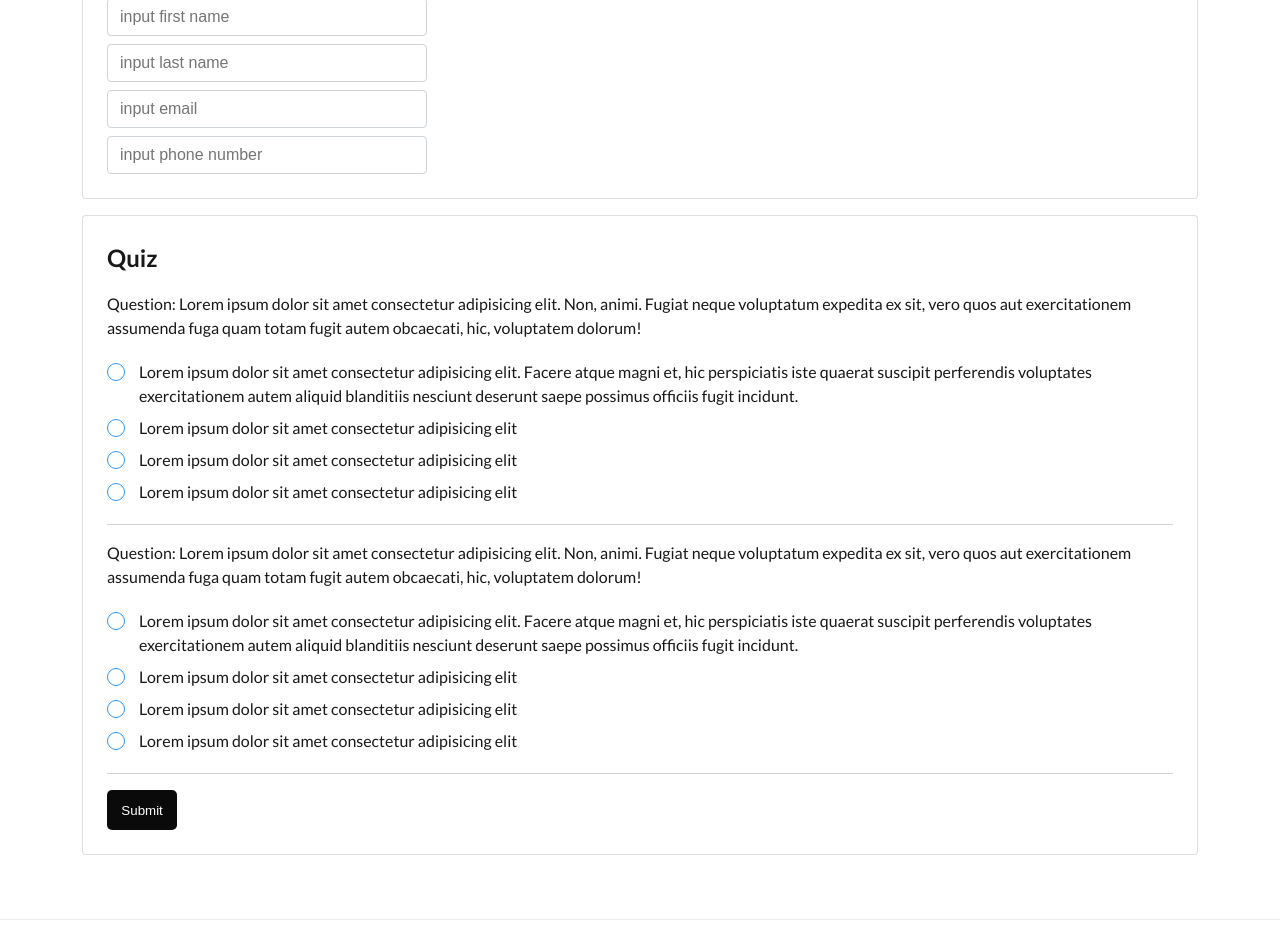
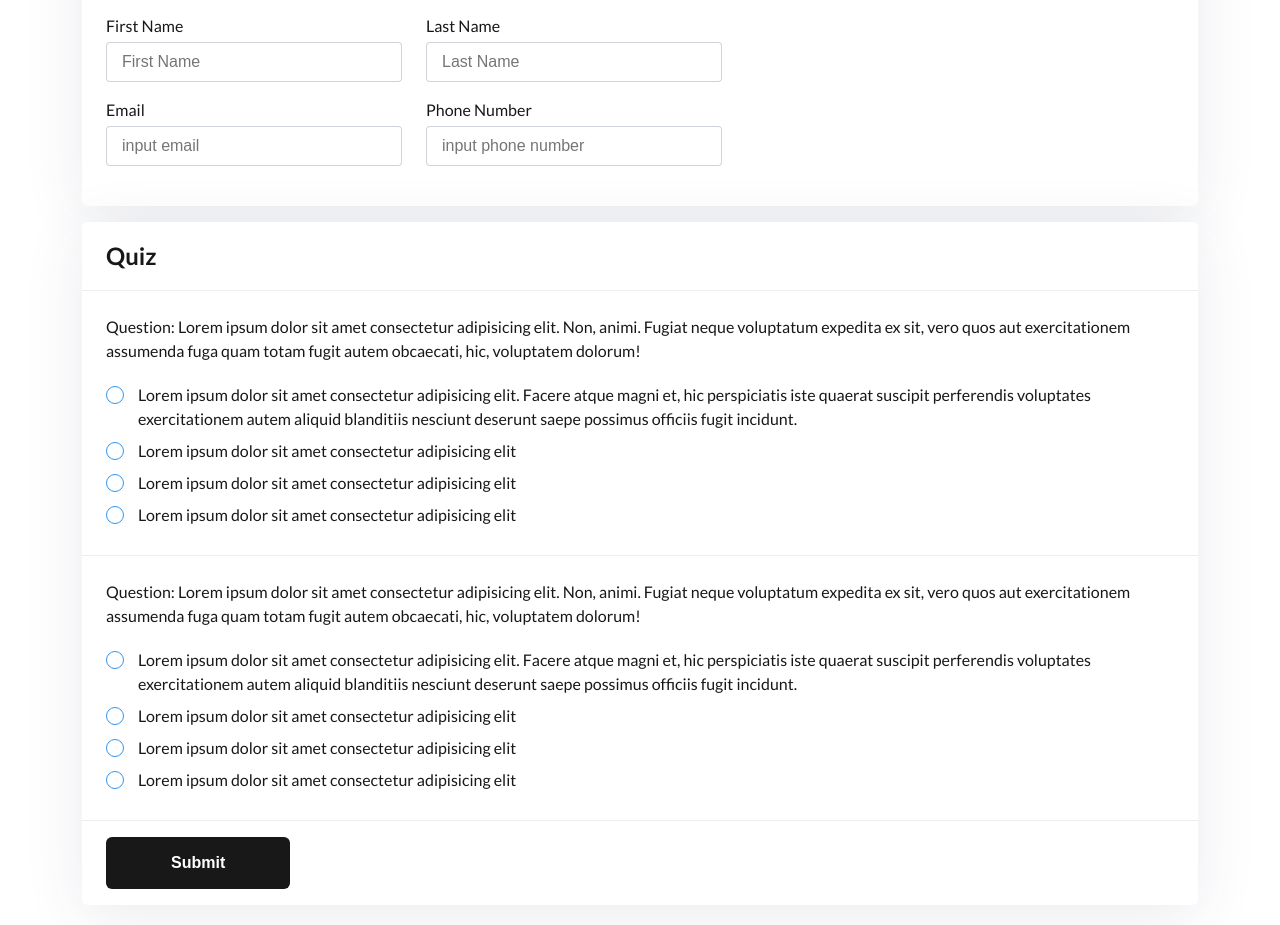
Before and after one commit to ahsansandiah/kpk-quiz, a plain HTML site: page quiz.html in a window 1280 px wide. Shown: the part 1450-2375 px from the top of the page. Drawn offline with Linux system fonts and the light colour scheme.

Commit message:
feat: update quiz form

```diff
--- a/quiz.html
+++ b/quiz.html
@@ -79,19 +79,41 @@
         </div>
 
         <form action="/thankyou.html" method="GET">
-            <div class="form-content-wrapper form-personal">
-                <h4>Your Profile</h4>
+            <div class="card form-personal">
+                <div class="card__header">
+                    <h4>Your Profile</h4>
+                </div>
 
-                <input class="form-input" type="text" name="firstName" placeholder="input first name">
-                <input class="form-input" type="text" name="lastName" placeholder="input last name">
-                <input class="form-input" type="email" name="email" placeholder="input email">
-                <input class="form-input" type="tel" name="phoneNumber" placeholder="input phone number">
+                <div class="card__content form-personal__content">
+                    <div class="row">
+                        <div class="form-field col-12 col-md-6">
+                            <label for="firstName" class="form-label">First Name</label>
+                            <input class="form-input" type="text" name="firstName" placeholder="First Name" required>
+                        </div>
+                        <div class="form-field col-12 col-md-6">
+                            <label for="lastName" class="form-label">Last Name</label>
+                            <input class="form-input" type="text" name="lastName" placeholder="Last Name" required>
+                        </div>
+                    </div>
+                    <div class="row">
+                        <div class="form-field col-12 col-md-6">
+                            <label for="email" class="form-label">Email</label>
+                            <input class="form-input" type="email" name="email" placeholder="input email" required>
+                        </div>
+                        <div class="form-field col-12 col-md-6">
+                            <label for="phoneNumber" class="form-label">Phone Number</label>
+                            <input class="form-input" type="tel" name="phoneNumber" placeholder="input phone number" required>
+                        </div>
+                    </div>
+                </div>
             </div>
 
-            <div class="form-content-wrapper form-quiz">
-                <h4>Quiz</h4>
+            <div class="card form-quiz">
+                <div class="card__header">
+                    <h4>Quiz</h4>
+                </div>
 
-                <div class="form-quiz__item">
+                <div class="card__content form-quiz__item">
                     <p class="form-quiz__question">Question: Lorem ipsum dolor sit amet consectetur adipisicing elit.
                         Non,
                         animi. Fugiat neque
@@ -100,7 +122,7 @@
 
                     <div class="form-quiz__item-choices">
                         <div class="form-check">
-                            <input class="form-check__input" type="radio" name="answer1" id="answer1-choice1">
+                            <input class="form-check__input" type="radio" name="answer1" id="answer1-choice1" required>
                             <label class="form-check__label" for="answer1-choice1">
                                 Lorem ipsum dolor sit amet consectetur adipisicing elit. Facere atque magni et, hic
                                 perspiciatis iste quaerat suscipit perferendis voluptates exercitationem autem aliquid
@@ -128,7 +150,7 @@
                     </div>
                 </div>
 
-                <div class="form-quiz__item">
+                <div class="card__content form-quiz__item">
                     <p class="form-quiz__question">Question: Lorem ipsum dolor sit amet consectetur adipisicing elit.
                         Non,
                         animi. Fugiat neque
@@ -137,7 +159,7 @@
 
                     <div class="form-quiz__item-choices">
                         <div class="form-check">
-                            <input class="form-check__input" type="radio" name="answer2" id="answer2-choice1">
+                            <input class="form-check__input" type="radio" name="answer2" id="answer2-choice1" required>
                             <label class="form-check__label" for="answer2-choice1">
                                 Lorem ipsum dolor sit amet consectetur adipisicing elit. Facere atque magni et, hic
                                 perspiciatis iste quaerat suscipit perferendis voluptates exercitationem autem aliquid
@@ -165,7 +187,9 @@
                     </div>
                 </div>
 
-                <button class="btn" type="submit">Submit</button>
+                <div class="card__footer">
+                    <button class="btn btn--large mobile-block" type="submit">Submit</button>
+                </div>
             </div>
 
         </form>
--- a/styles.css
+++ b/styles.css
@@ -8,6 +8,9 @@
 }
 
 :root {
+  --primary: #181818;
+  --secondary: #3197ee;
+  --error: #ee3237;
   --primary-text: #181818;
 }
 
@@ -191,7 +194,7 @@ ul {
 }
 
 .navbar__menu-btn-icon .hamburger {
-  background: #333;
+  background: var(--primary);
   display: block;
   height: 3px;
   border-radius: 3px;
@@ -210,7 +213,7 @@ ul {
 
 .navbar__menu-btn-icon .hamburger::after,
 .navbar__menu-btn-icon .hamburger::before {
-  background: #333;
+  background: var(--primary);
   content: "";
   display: block;
   height: 100%;
@@ -294,7 +297,7 @@ ul {
   top: 3px;
   width: 18px;
   height: 18px;
-  border: 1px solid #3197ee;
+  border: 1px solid var(--secondary);
   border-radius: 100%;
   background: #fff;
 }
@@ -304,7 +307,7 @@ ul {
   content: "";
   width: 12px;
   height: 12px;
-  background: #3197ee;
+  background: var(--secondary);
   position: absolute;
   top: 6px;
   left: 3px;
@@ -325,38 +328,30 @@ ul {
   transform: scale(1);
 }
 
-.form-content-wrapper {
-  padding: 1.5rem 1.5rem;
-  position: relative;
-  min-width: 0;
-  word-wrap: break-word;
-  background-color: #fff;
-  background-clip: border-box;
-  border: 1px solid rgba(0, 0, 0, 0.125);
-  border-radius: 0.25rem;
-}
-
-.form-content-wrapper h4 {
-  margin-bottom: 1rem;
-}
-
 .form-personal input {
   width: 320px;
   max-width: 100%;
 }
 
-.form-personal input:not(:first-of-type) {
-  margin-top: 0.5rem;
+.form-personal__content > * {
+  width: 640px;
+  max-width: 100%;
+}
+
+.form-personal__content input {
+  margin-bottom: 16px;
 }
 
 .form-quiz {
   margin-top: 1rem;
 }
 
-.form-quiz__item {
-  border-bottom: 1px solid #ced4da;
-  padding-bottom: 1rem;
-  margin-bottom: 1rem;
+.form-quiz .form-quiz__item {
+  border-top: 0;
+}
+
+.form-quiz .form-quiz__item ~ .form-quiz__item {
+  border-top: 1px solid #eee;
 }
 
 .form-quiz__item-choices > * {
@@ -367,22 +362,60 @@ ul {
   margin-bottom: 1rem;
 }
 
+/* FORM */
 .form-input {
   display: block;
   width: 100%;
-  padding: 0.375rem 0.75rem;
+  padding: 0.5rem 1rem;
   font-size: 1rem;
   line-height: 1.5;
   color: var(--primary-text);
   background-color: #fff;
   background-clip: padding-box;
-  border: 1px solid #ced4da;
+  border: 0;
+  box-shadow: inset 0 0 0 1px #ced4da;
   border-radius: 0.25rem;
 }
 
+.form-input:focus {
+  outline: 0;
+  border: 0;
+  box-shadow: inset 0 0 0 2px var(--secondary);
+}
+
+.form-label {
+  margin-bottom: 4px;
+  display: inline-block;
+}
+
+/* CARD */
+.card {
+  background-color: #fff;
+  border-radius: 0.375rem;
+  box-shadow: 0px 10px 60px 0px rgba(46, 61, 98, 0.1);
+  color: var(--primary-text);
+  max-width: 100%;
+  position: relative;
+}
+
+.card__header {
+  padding: 1rem 1.5rem;
+  border-bottom: 1px solid #eee;
+}
+
+.card__footer {
+  padding: 1rem 1.5rem;
+  border-top: 1px solid #eee;
+}
+
+.card__content {
+  padding: 1.5rem;
+}
+
+/* BUTTON */
 .btn {
   display: flex;
-  background-color: #0a0a0a;
+  background-color: var(--primary);
   border-color: transparent;
   color: #fff;
   cursor: pointer;
@@ -396,12 +429,21 @@ ul {
   white-space: nowrap;
   border: 1px solid transparent;
   border-radius: 0.375em;
-  height: 2.5rem;
+}
+
+.btn--large {
+  padding: 1rem 4rem;
+  font-size: 1rem;
+  font-weight: bold;
 }
 
 .btn:focus {
   outline: none;
   box-shadow: 0 0 0 0.125em rgb(10 10 10 / 25%);
+}
+
+.btn:hover {
+  opacity: 0.8;
 }
 
 /* UTILS */
@@ -411,6 +453,13 @@ ul {
 
 .justify-content-center {
   justify-content: center !important;
+}
+
+@media (max-width: 768px) {
+  .mobile-block {
+    display: block;
+    width: 100%;
+  }
 }
 
 /* GRID */
```
